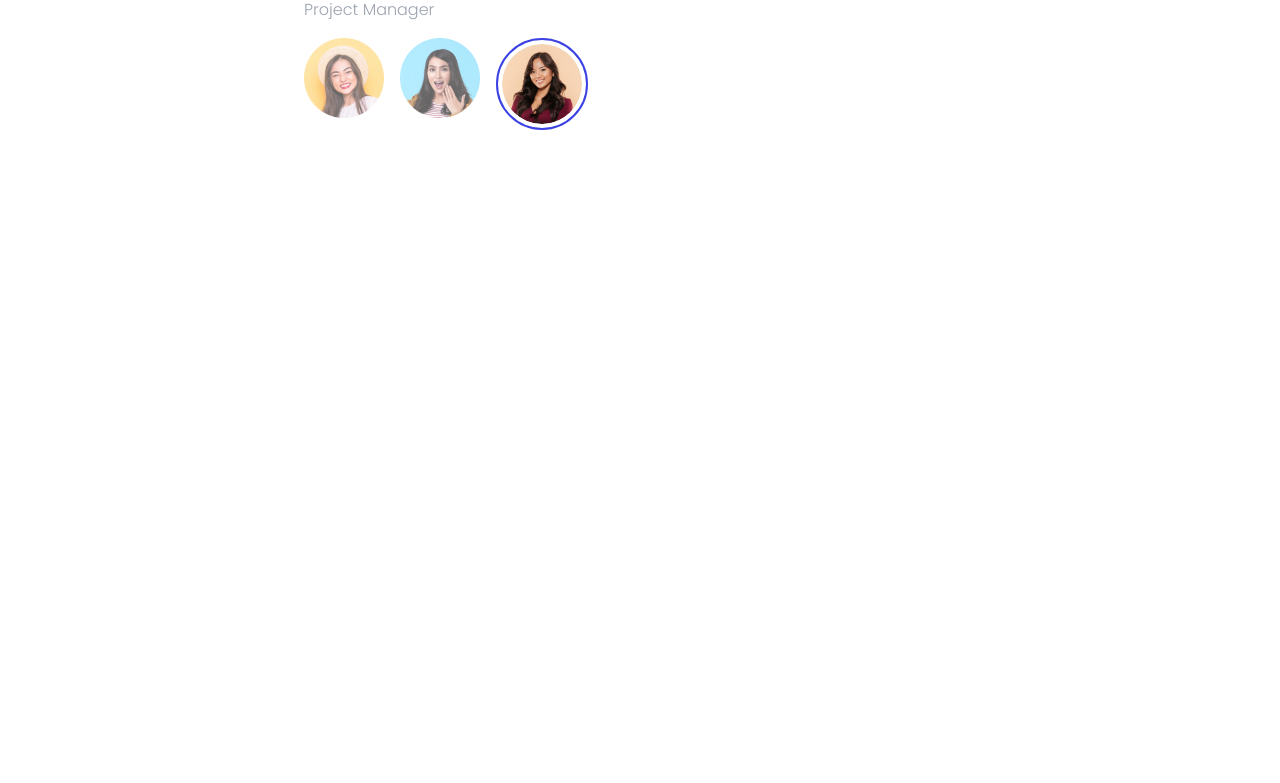
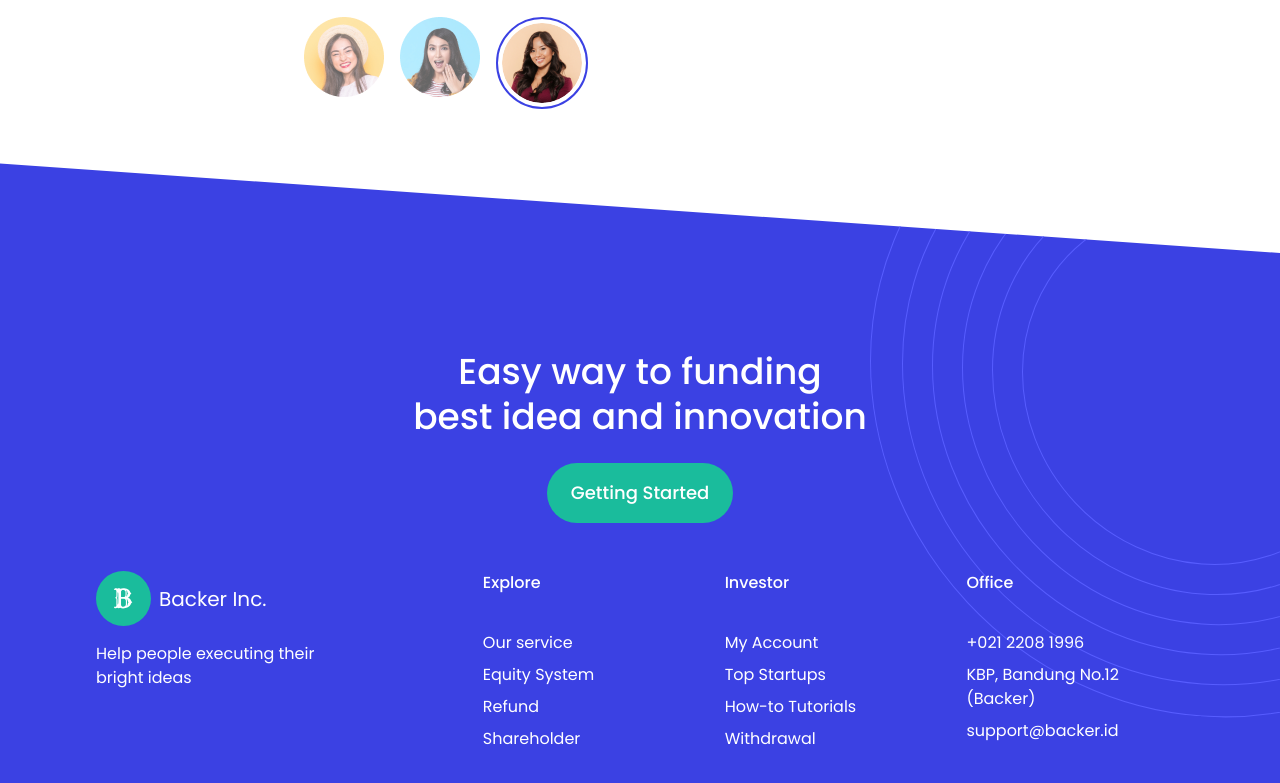
Before and after one commit to Reza1878/bwa-backer-fe, a Next.js app: page / in a window 1280 px wide. Shown: the part 2513-3296 px from the top of the page. Before the commit the page ends 2787 px from the top, so only its background shows below. Built offline with nearby package versions, Linux system fonts and the light colour scheme.

Commit message:
Update: footer section

```diff
--- a/pages/index.tsx
+++ b/pages/index.tsx
@@ -272,7 +272,7 @@ const Home: NextPage = () => {
                 />
               </picture>
               <div className="lg:p-8 w-full lg:w-1/2">
-                <h1 className="text-2xl leading-relaxed">
+                <h1 className="text-xl lg:text-2xl leading-relaxed">
                   <i>&quot; </i>
                   Funding at Bucker is very easy and comfortable. Just need to
                   find an idea, click and already funding.
@@ -304,6 +304,112 @@ const Home: NextPage = () => {
             </div>
           </section>
         </main>
+        <footer className="relative min-h-[660px] bg-primary">
+          <div className="header__bg min-h-[660px] skew-y-[4deg] origin-bottom-right"></div>
+          <div className="relative pt-12 lg:pt-24">
+            <div className="container mx-auto text-center px-6 xl:px-24">
+              <h1 className="text-white font-medium text-4xl leading-tight pb-6">
+                Easy way to funding <br className="hidden lg:block" /> best idea
+                and innovation
+              </h1>
+
+              <a
+                href="#"
+                className="inline-block bg-success hover:bg-secondary text-white text-lg font-medium transition-all px-6 py-4 rounded-full"
+              >
+                Getting Started
+              </a>
+
+              <div className="flex flex-wrap justify-between pt-12">
+                <div className="w-full lg:w-1/3 flex flex-col items-start pb-8">
+                  <div className="w-full flex items-center">
+                    <picture>
+                      <img src="/image/logo.svg" alt="" />
+                    </picture>
+                    <p className="text-white text-xl pl-2">Backer Inc.</p>
+                  </div>
+                  <p className="text-white pt-4 text-left">
+                    Help people executing their <br /> bright ideas
+                  </p>
+                </div>
+
+                <div className="w-full lg:w-1/5 text-left pb-8">
+                  <p className="font-medium text-white pb-2 lg:pb-8">Explore</p>
+                  <ul>
+                    <li className="py-1">
+                      <a href="#" className="text-white">
+                        Our service
+                      </a>
+                    </li>
+                    <li className="py-1">
+                      <a href="#" className="text-white">
+                        Equity System
+                      </a>
+                    </li>
+                    <li className="py-1">
+                      <a href="#" className="text-white">
+                        Refund
+                      </a>
+                    </li>
+                    <li className="py-1">
+                      <a href="#" className="text-white">
+                        Shareholder
+                      </a>
+                    </li>
+                  </ul>
+                </div>
+
+                <div className="w-full lg:w-1/5 text-left pb-8">
+                  <p className="font-medium text-white pb-2 lg:pb-8">
+                    Investor
+                  </p>
+                  <ul>
+                    <li className="py-1">
+                      <a href="#" className="text-white">
+                        My Account
+                      </a>
+                    </li>
+                    <li className="py-1">
+                      <a href="#" className="text-white">
+                        Top Startups
+                      </a>
+                    </li>
+                    <li className="py-1">
+                      <a href="#" className="text-white">
+                        How-to Tutorials
+                      </a>
+                    </li>
+                    <li className="py-1">
+                      <a href="#" className="text-white">
+                        Withdrawal
+                      </a>
+                    </li>
+                  </ul>
+                </div>
+                <div className="w-full lg:w-1/5 text-left pb-8">
+                  <p className="font-medium text-white pb-2 lg:pb-8">Office</p>
+                  <ul>
+                    <li className="py-1">
+                      <a href="#" className="text-white">
+                        +021 2208 1996
+                      </a>
+                    </li>
+                    <li className="py-1">
+                      <a href="#" className="text-white">
+                        KBP, Bandung No.12 (Backer)
+                      </a>
+                    </li>
+                    <li className="py-1">
+                      <a href="#" className="text-white">
+                        support@backer.id
+                      </a>
+                    </li>
+                  </ul>
+                </div>
+              </div>
+            </div>
+          </div>
+        </footer>
       </div>
     </div>
   );
```
